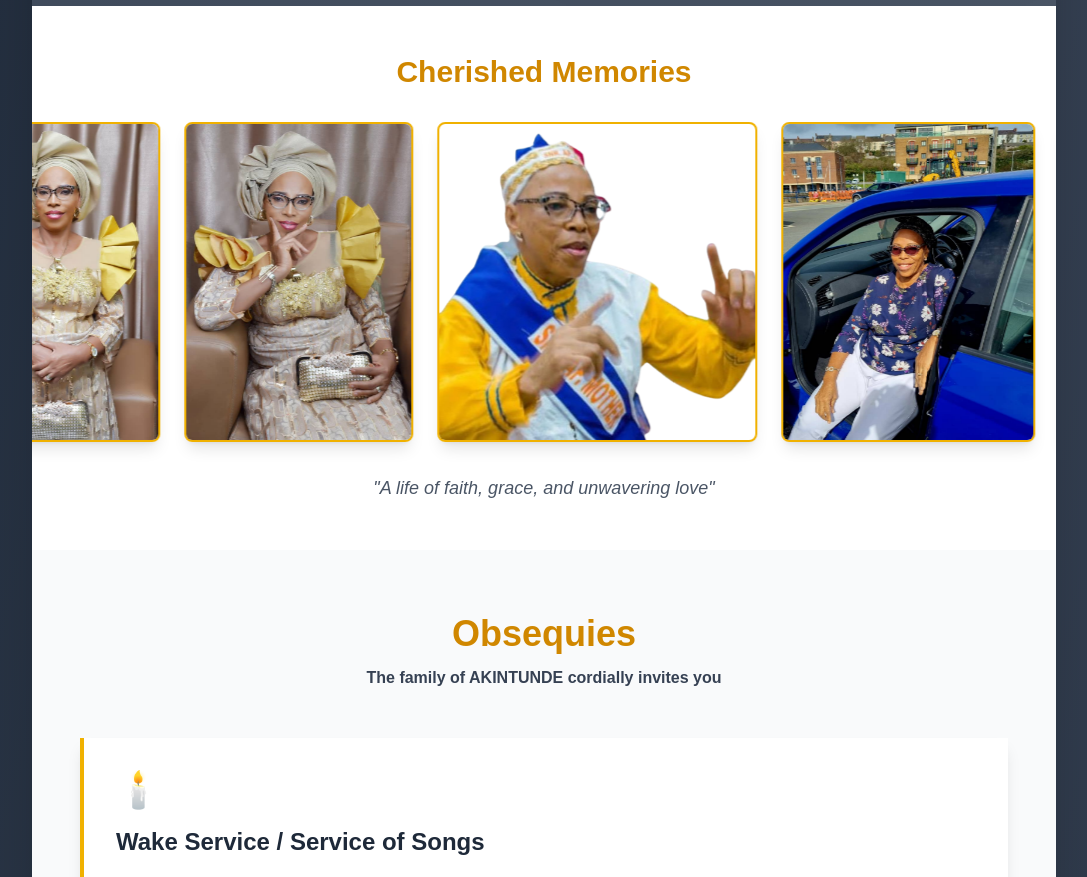
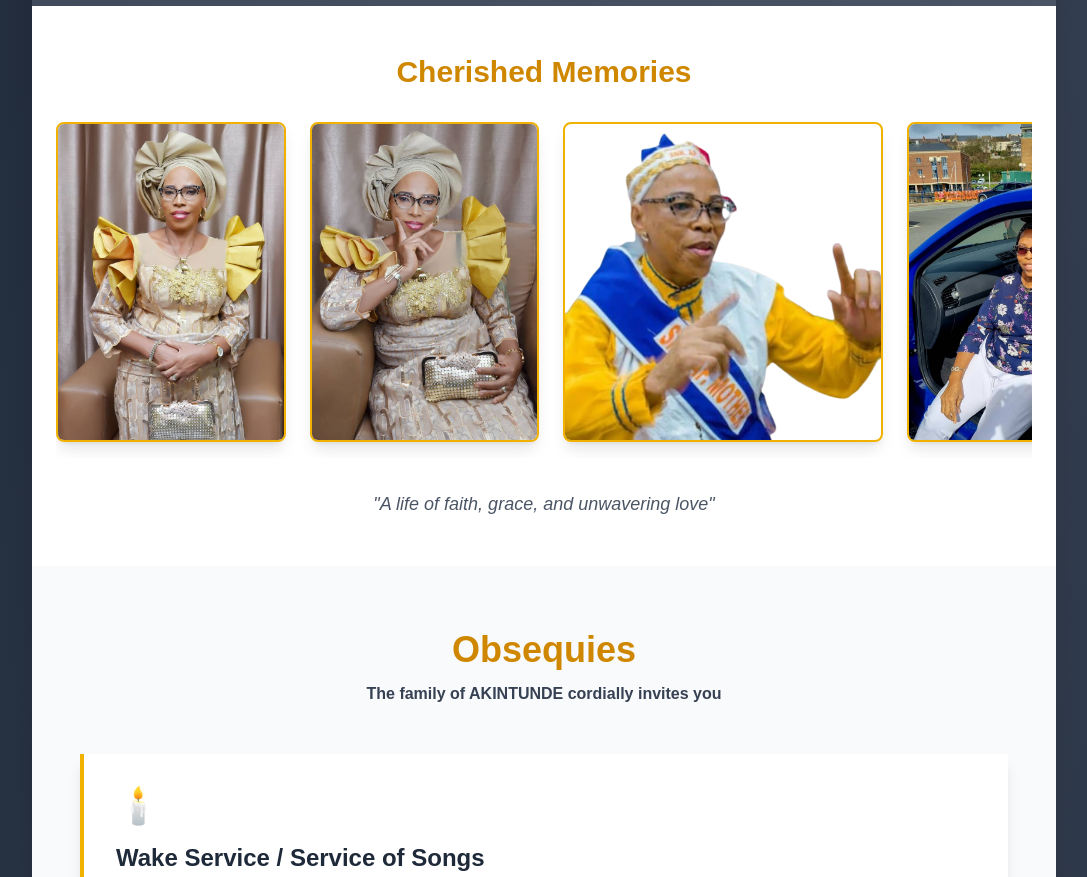
Before and after one commit to ebenezeryo/memorial-site, a Next.js app: page / in a window 1280 px wide. Shown: the part 780-1657 px from the top of the page, without its empty margins (96-1183 px from the left). Built offline with nearby package versions, Linux system fonts and the light colour scheme.

Commit message:
Replace auto-scroll with manual scroll buttons and scrollbar

```diff
--- a/app/globals.css
+++ b/app/globals.css
@@ -25,19 +25,21 @@ body {
   font-family: Arial, Helvetica, sans-serif;
 }
 
-@keyframes scroll {
-  0% {
-    transform: translateX(0);
-  }
-  100% {
-    transform: translateX(-50%);
-  }
+/* Custom scrollbar for photo gallery */
+#photo-scroll::-webkit-scrollbar {
+  height: 8px;
 }
 
-.animate-scroll-fast {
-  animation: scroll 25s linear infinite;
+#photo-scroll::-webkit-scrollbar-track {
+  background: #f1f1f1;
+  border-radius: 10px;
 }
 
-.animate-scroll-fast:hover {
-  animation-play-state: paused;
+#photo-scroll::-webkit-scrollbar-thumb {
+  background: #DAA520;
+  border-radius: 10px;
 }
+
+#photo-scroll::-webkit-scrollbar-thumb:hover {
+  background: #B8860B;
+}
--- a/app/page.tsx
+++ b/app/page.tsx
@@ -6,6 +6,7 @@ export default function Home() {
   const [rsvpMessage, setRsvpMessage] = useState('');
   const [messageStatus, setMessageStatus] = useState('');
   const [messages, setMessages] = useState<Array<{ text: string; author: string }>>([]);
+  const scrollContainerRef = useState<HTMLDivElement | null>(null)[0];
 
   // Load messages on page load
   useEffect(() => {
@@ -103,8 +104,36 @@ export default function Home() {
         <section className="py-12 px-6 bg-white overflow-hidden">
           <div className="max-w-full mx-auto">
             <h3 className="text-3xl font-bold text-center text-yellow-600 mb-8">Cherished Memories</h3>
-            <div className="relative">
-              <div className="flex gap-6 animate-scroll-fast">
+            <div className="relative group">
+              {/* Left Arrow */}
+              <button
+                onClick={() => {
+                  const container = document.getElementById('photo-scroll');
+                  if (container) container.scrollBy({ left: -400, behavior: 'smooth' });
+                }}
+                className="absolute left-2 top-1/2 -translate-y-1/2 z-10 bg-gray-800/80 hover:bg-gray-700 text-yellow-500 p-3 rounded-full shadow-lg opacity-0 group-hover:opacity-100 transition-opacity"
+                aria-label="Scroll left"
+              >
+                <svg className="w-6 h-6" fill="none" stroke="currentColor" viewBox="0 0 24 24">
+                  <path strokeLinecap="round" strokeLinejoin="round" strokeWidth={2} d="M15 19l-7-7 7-7" />
+                </svg>
+              </button>
+
+              {/* Right Arrow */}
+              <button
+                onClick={() => {
+                  const container = document.getElementById('photo-scroll');
+                  if (container) container.scrollBy({ left: 400, behavior: 'smooth' });
+                }}
+                className="absolute right-2 top-1/2 -translate-y-1/2 z-10 bg-gray-800/80 hover:bg-gray-700 text-yellow-500 p-3 rounded-full shadow-lg opacity-0 group-hover:opacity-100 transition-opacity"
+                aria-label="Scroll right"
+              >
+                <svg className="w-6 h-6" fill="none" stroke="currentColor" viewBox="0 0 24 24">
+                  <path strokeLinecap="round" strokeLinejoin="round" strokeWidth={2} d="M9 5l7 7-7 7" />
+                </svg>
+              </button>
+
+              <div id="photo-scroll" className="flex gap-6 overflow-x-auto scroll-smooth pb-4" style={{ scrollbarWidth: 'thin' }}>
                 <img src="/mama akin1.jpg" alt="Memory" className="h-80 w-auto rounded-lg shadow-lg border-2 border-yellow-500" />
                 <img src="/mama akin2.jpg" alt="Memory" className="h-80 w-auto rounded-lg shadow-lg border-2 border-yellow-500" />
                 <img src="/mama_akin.png" alt="Memory" className="h-80 w-auto rounded-lg shadow-lg border-2 border-yellow-500" />
```
